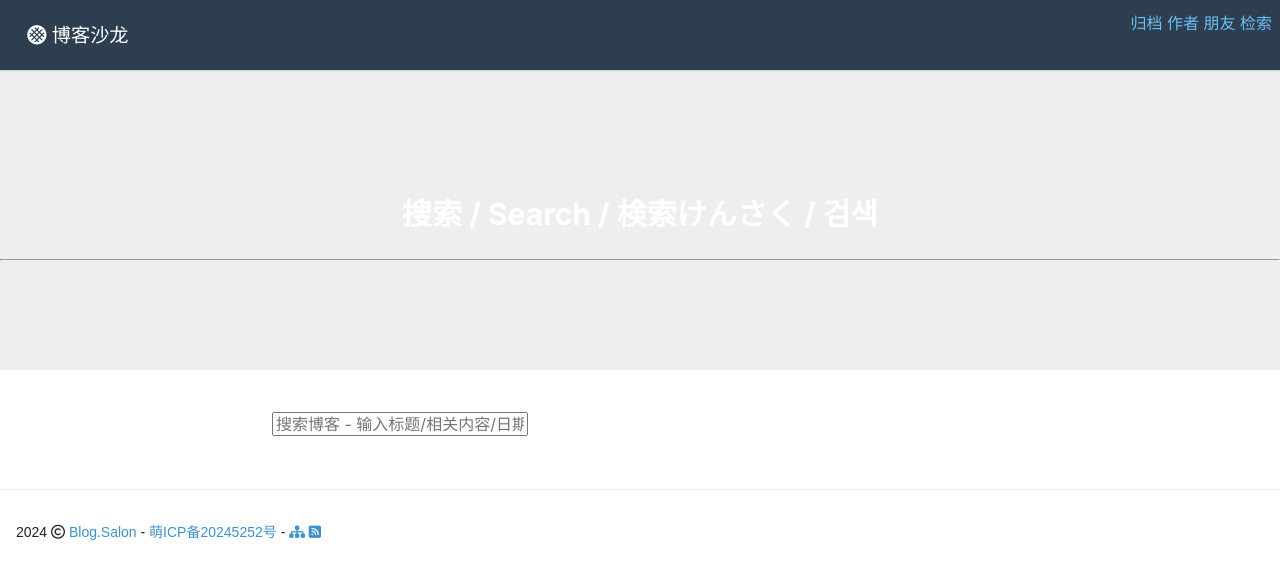
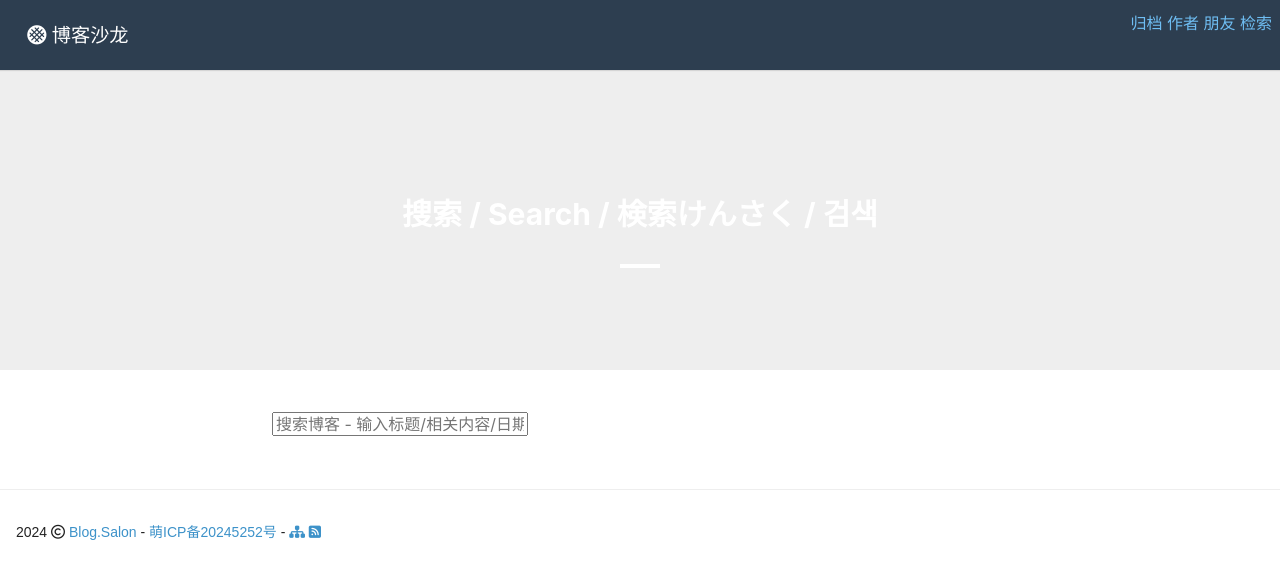
Before and after one commit to bearfm/bearfm.github.io, a Jekyll site: the page built from _pages/search.md, in a window 1280 px wide. Shown: the top 579 px of the page. Built offline with Jekyll 4.4.1, drawn with Linux system fonts in a browser that asks for light colours; nearby versions of some CDN libraries; comment, search, counter and statistics services are not loaded.

Commit message:
再更新

```diff
--- a/_layouts/page.html
+++ b/_layouts/page.html
@@ -5,9 +5,7 @@ layout: default
 <div class="cover" {% if page.cover %}style="background-image: url({{ page.cover | prepend: site.baseurl }});"{% endif %}>
 	<h2 class="post-title">{{ page.title }}</h2>
 	<div class="none">博客沙龙（blog.salon）</div>
-	<div class="post-info">
-		<hr>
-	</div>
+	<div class="post-meta">	</div>
 </div>
 <div class="content">
 	<div class="post">
--- a/_layouts/post.html
+++ b/_layouts/post.html
@@ -6,7 +6,7 @@ layout: default
 	<h2 class="post-title">{{ page.title }}</h2>
 	<div class="post-info">
 		{% if page.date %}
-			<div class="post-time">{{ page.date | date: "刘看山 写于 %Y年%m月%d日" }}</div>
+			<div class="post-meta">{{ page.date | date: "刘看山 写于 %Y年%m月%d日" }}</div>
 		{% endif %}
 		<div class="none">博客沙龙（blog.salon）</div>
 	</div>
--- a/style.css
+++ b/style.css
@@ -19,6 +19,7 @@ a:focus,a:hover{text-decoration:underline}
 .content-title a{color:#222;font-weight:700}
 .content-homeinfo{color:#888}
 .post-title{text-align:center;padding-top:120px;font-size:30px;font-weight:700;color:#fff}
-.post-info{text-align:center;color:#fff}
+.post-meta{text-align:center;font-style:italic;color:#fff}
+.post-meta:after{content:'';display:block;width:40px;height:4px;background:#fff;margin:30px auto 0}
 .post img{border-radius:8px;margin:40px -50px;width:1060px;max-width:1060px;box-shadow:0 4px 6px rgba(0,0,0,.04)}
 .footer{border-top:1px solid #eee;font-size:87.5%;margin-top:3.4286em;padding:1.1429em}
```
